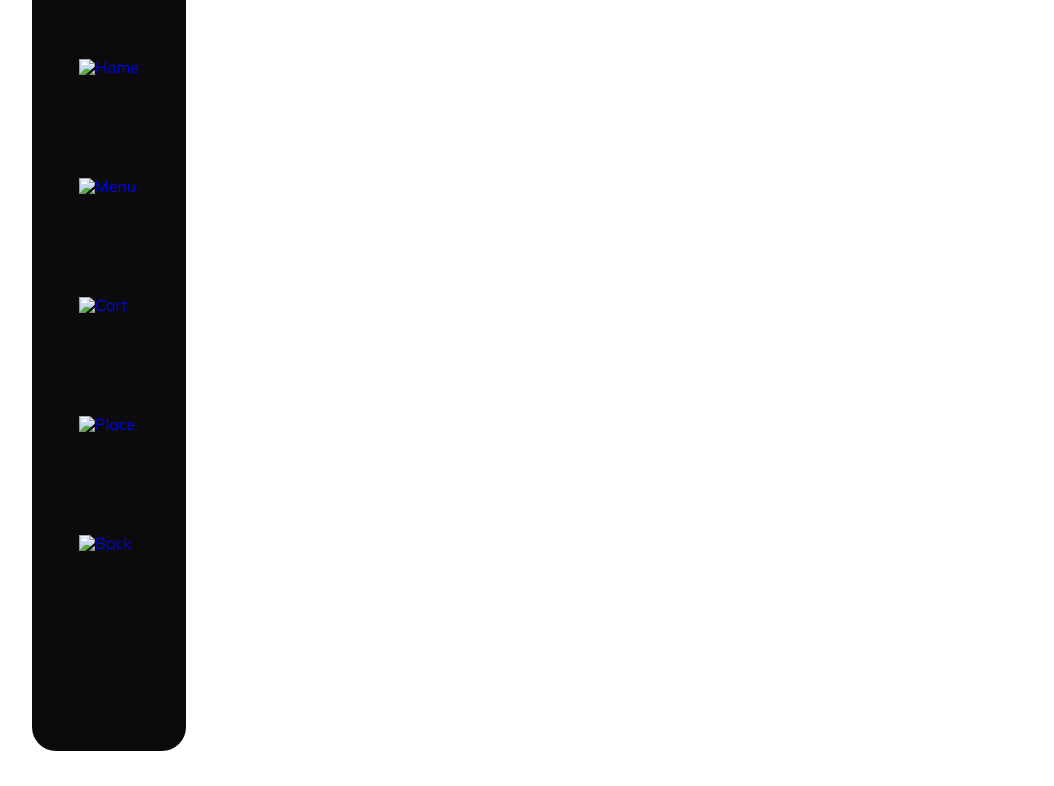
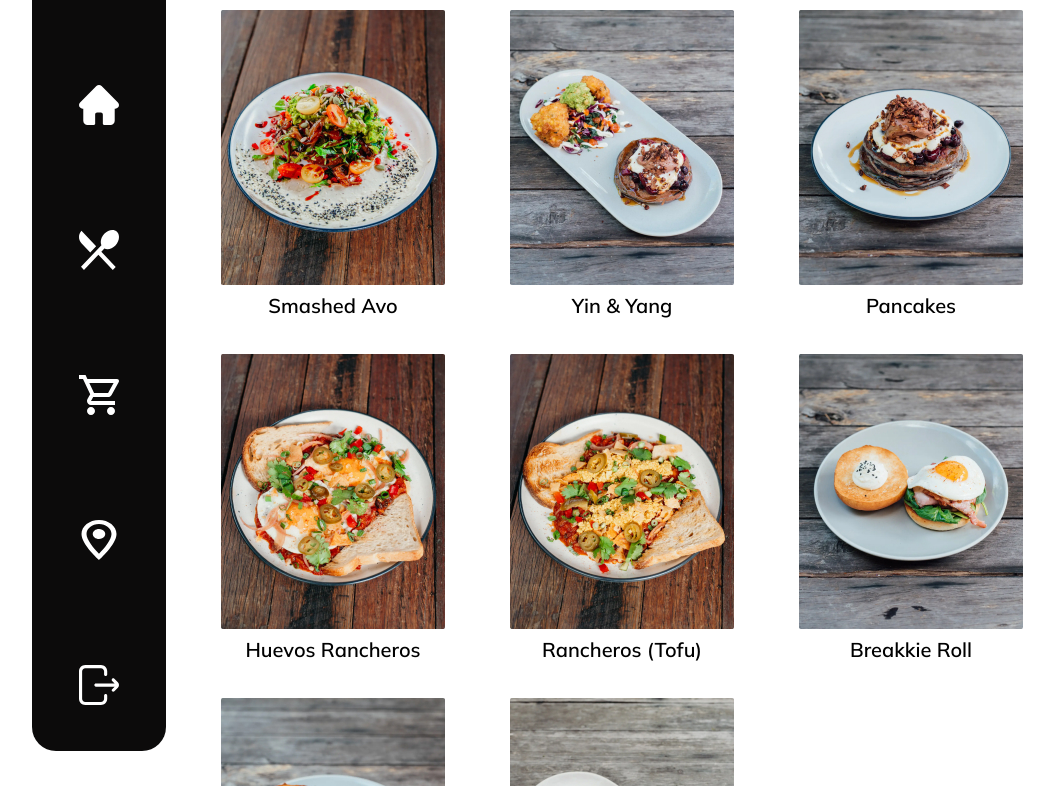
Before and after one commit to taile0310/practice_javascripts, a website built with Parcel: page src/style/page/navbar.html in a window 1280 px wide. Shown: the part 144-930 px from the top of the page, without its empty margins (25-1079 px from the left). Built offline with nearby package versions, Linux system fonts and the light colour scheme.

Commit message:
feature: add src code menu view

```diff
--- /dev/null
+++ b/src/app/controller/ProductController.js
@@ -0,0 +1,13 @@
+class ProductController {
+  constructor(model) {
+    this.model = model;
+  }
+  getName() {
+    return this.model.getName();
+  }
+  getImage() {
+    return this.model.getName();
+  }
+}
+
+export { ProductController };
--- a/src/app/model/Navbar.js
+++ b/src/app/model/Navbar.js
@@ -1,4 +1,11 @@
 import Observable from './Observable';
+
+import brand from '../../asset/image/logo.svg';
+import home from '../../asset/image/home.svg';
+import menu from '../../asset/image/menu.svg';
+import cart from '../../asset/image/cart.svg';
+import place from '../../asset/image/place.svg';
+import exit from '../../asset/image/exit.svg';
 
 class Navbar extends Observable {
   constructor() {
@@ -8,37 +15,37 @@ class Navbar extends Observable {
       {
         id: 1,
         name: 'Logo',
-        image: '/logo.aab6636d.svg',
+        image: brand,
         path: '../../index.html',
       },
       {
         id: 2,
         name: 'Home',
-        image: '/home.2f72963b.svg',
+        image: home,
         path: '../../index.html',
       },
       {
         id: 3,
         name: 'Menu',
-        image: '/menu.fdf13921.svg',
+        image: menu,
         path: './menu.html',
       },
       {
         id: 4,
         name: 'Cart',
-        image: '/cart.94faad49.svg',
+        image: cart,
         path: './cart.html',
       },
       {
         id: 5,
         name: 'Place',
-        image: '/place.5a70d442.svg',
+        image: place,
         path: './checkout.html',
       },
       {
         id: 6,
         name: 'Back',
-        image: '/exit.f5da649e.svg',
+        image: exit,
         path: '../../index.html',
       },
     ];
--- a/src/app/model/product.js
+++ b/src/app/model/product.js
@@ -1,68 +1,73 @@
-class Product {
-  constructor(id, name, describe, quantity, price, image) {
-    this.id = id;
-    this.name = name;
-    this.describe = describe;
-    this.quantity = quantity;
-    this.price = price;
-    this.image = image;
+import Observable from './Observable';
 
-    this.product = [
+import item1 from '../../asset/image/item1.jpg';
+import item2 from '../../asset/image/item2.jpg';
+import item3 from '../../asset/image/item3.jpg';
+import item4 from '../../asset/image/item4.jpg';
+import item5 from '../../asset/image/item5.jpg';
+import item6 from '../../asset/image/item6.jpg';
+import item7 from '../../asset/image/item7.jpg';
+import item8 from '../../asset/image/item8.jpg';
+
+class Product extends Observable {
+  constructor() {
+    super();
+    this.products = [
       {
         name: 'Smashed Avo',
         describe: 'Smashed delicious',
         quantity: 10,
         totalPrice: 25.0,
-        image: '/asset/image/item1.jpg',
+        image: item1,
       },
       {
         name: 'Yin & Yang',
         describe: 'Yin & Yang delicious',
         quantity: 10,
         totalPrice: 15.0,
-        image: '/asset/image/item2.jpg',
+        image: item2,
       },
       {
         name: 'Pancakes',
         describe: 'Pancakes delicious',
         quantity: 10,
         totalPrice: 20.0,
-        image: '/asset/image/item3.jpg',
+        image: item3,
       },
       {
         name: 'Huevos Rancheros',
         describe: 'Huevos Rancheros delicious',
         quantity: 10,
         totalPrice: 10.0,
-        image: '/asset/image/item4.jpg',
+        image: item4,
       },
       {
         name: 'Rancheros (Tofu)',
         describe: 'Smashed delicious',
         quantity: 10,
         totalPrice: 30.0,
-        image: '/asset/image/item5.jpg',
+        image: item5,
       },
       {
         name: 'Breakkie Roll',
         describe: 'Breakkie Roll delicious',
         quantity: 10,
         totalPrice: 18.0,
-        image: '/asset/image/item6.jpg',
+        image: item6,
       },
       {
         name: 'Breakkie Roll',
         describe: 'Breakkie Roll delicious',
         quantity: 10,
         totalPrice: 25.0,
-        image: '/asset/image/item7.jpg',
+        image: item7,
       },
       {
         name: 'Burrito',
         describe: 'Burrito delicious',
         quantity: 10,
         totalPrice: 15.0,
-        image: '/asset/image/item8.jpg',
+        image: item8,
       },
     ];
   }
@@ -70,16 +75,22 @@ class Product {
   getName() {
     return this.name;
   }
+
   getDescribe() {
     return this.describe;
   }
+
   getQuantity() {
     return this.quantity;
   }
+
   getPrice() {
     return this.price;
   }
+
   getImage() {
     return this.image;
   }
 }
+
+export { Product };
--- /dev/null
+++ b/src/app/page/ProductPage.js
@@ -0,0 +1,13 @@
+import { ProductController } from '../controller/ProductController';
+import { Product } from '../model/Product';
+import { ProductView } from '../view/ProductView';
+
+function renderProductTemplate() {
+  const productModel = new Product();
+  const productController = new ProductController(productModel);
+  const productView = new ProductView(productController);
+
+  productView.renderProduct(productModel.products);
+}
+
+renderProductTemplate();
--- /dev/null
+++ b/src/app/view/ProductView.js
@@ -0,0 +1,32 @@
+import Observer from './Observer';
+class ProductView extends Observer {
+  constructor(controller) {
+    super();
+    this.controller = controller;
+  }
+
+  renderProduct(products) {
+    const menuContainer = document.querySelector('.list-menu');
+    menuContainer.innerHTML = '';
+
+    products.forEach((product) => {
+      const elementLi = document.createElement('li');
+      elementLi.className = 'menu-item';
+
+      const elememntImage = document.createElement('img');
+      elememntImage.className = 'img-rectangle';
+      elememntImage.src = product.image;
+      elememntImage.alt = product.name;
+
+      const elementSpan = document.createElement('span');
+      elementSpan.className = 'text-small';
+      elementSpan.innerText = product.name;
+
+      elementLi.appendChild(elememntImage);
+      elementLi.appendChild(elementSpan);
+      menuContainer.appendChild(elementLi);
+    });
+  }
+}
+
+export { ProductView };
--- a/src/style/page/navbar.html
+++ b/src/style/page/navbar.html
@@ -9,7 +9,17 @@
   <body>
     <div class="component-layout font-family">
       <nav class="nav-menu"></nav>
+      <section class="menu">
+        <h3 class="text-h3">Sushi food</h3>
+        <hr class="dash dash-menu" />
+        <ul class="list-menu"></ul>
+        <button class="btn-secondary btn-item secondary-text-btn font-family">Load more</button>
+        <div class="copyright-text">
+          <span class="text-x-small">Copyright &copy 2021 Sushi Restaurant</span>
+        </div>
+      </section>
     </div>
   </body>
   <script src="../../app/page/NavbarPage.js" type="module"></script>
+  <script src="../../app/page/ProductPage.js" type="module"></script>
 </html>
```
